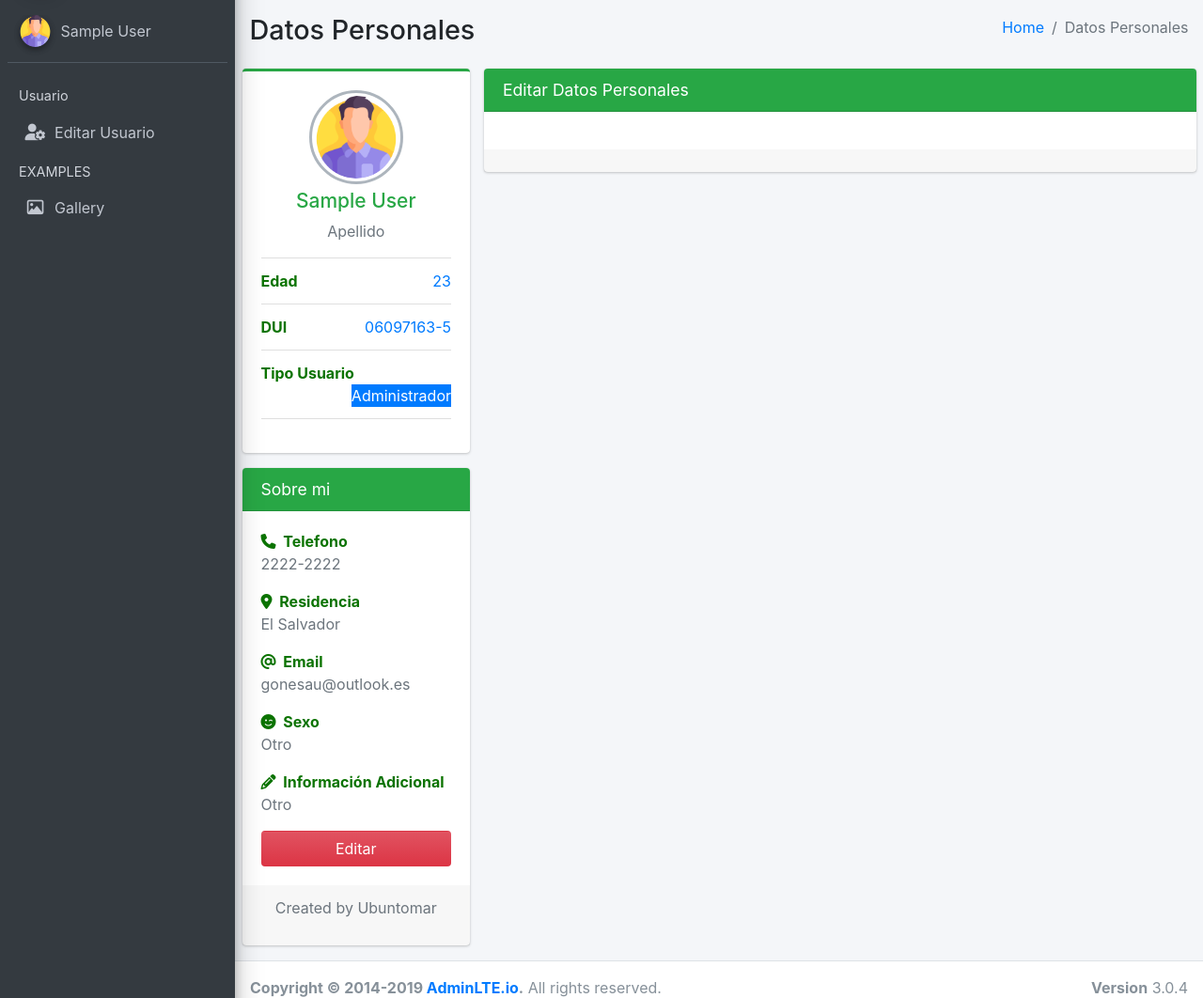
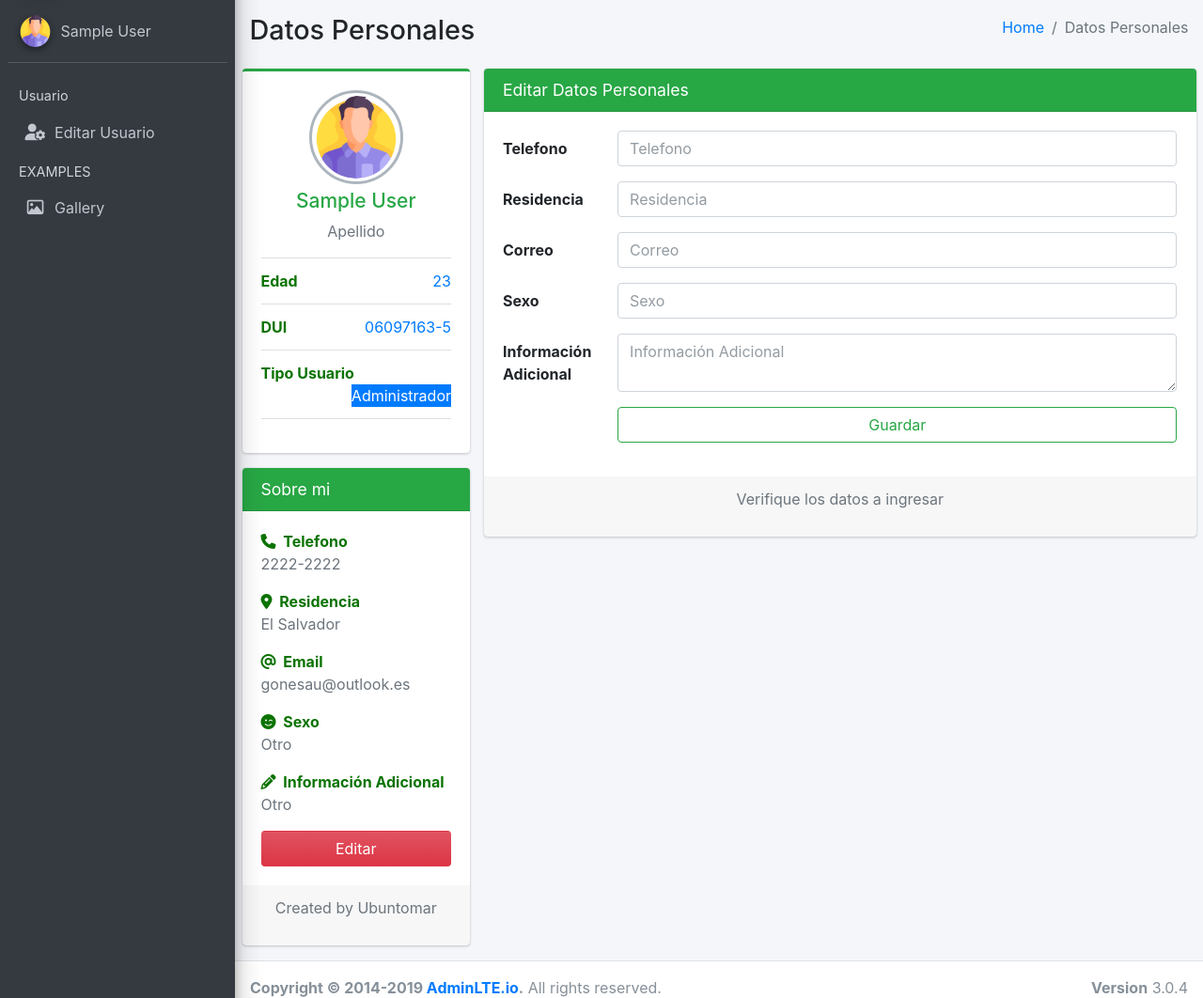
Before and after one commit to gonesau/farmacia, a PHP site: page /vista/editar_datos_personales.php in a window 1280 px wide. Shown: the part 57-1119 px from the top of the page at 94% size. Run offline with PHP 8.4, Linux system fonts and the light colour scheme; the visitor is signed in with stand-in values (Sample User, id 1); some libraries are stand-ins or nearby versions.

Commit message:
Frontend vista Editar Datos

```diff
--- a/vista/editar_datos_personales.php
+++ b/vista/editar_datos_personales.php
@@ -114,10 +114,46 @@ if($_SESSION['us_tipo']==1){
                   <h3 class="card-title">Editar Datos Personales</h3>
                 </div>
                 <div class="card-body">
-
+                  <form action="" class="form-horizontal">
+                    <div class="form-group row">
+                      <label for="telefono" class="col-sm-2 col-form-label">Telefono</label>
+                      <div class="col-sm-10">
+                        <input type="number" class="form-control" id="telefono" placeholder="Telefono">
+                      </div>
+                    </div>
+                    <div class="form-group row">
+                      <label for="residencia" class="col-sm-2 col-form-label">Residencia</label>
+                      <div class="col-sm-10">
+                        <input type="text" class="form-control" id="residencia" placeholder="Residencia">
+                      </div>
+                    </div>
+                    <div class="form-group row">
+                      <label for="correo" class="col-sm-2 col-form-label">Correo</label>
+                      <div class="col-sm-10">
+                        <input type="text" class="form-control" id="correo" placeholder="Correo">
+                      </div>
+                    </div>
+                    <div class="form-group row">
+                      <label for="sexo" class="col-sm-2 col-form-label">Sexo</label>
+                      <div class="col-sm-10">
+                        <input type="text" class="form-control" id="sexo" placeholder="Sexo">
+                      </div>
+                    </div>
+                    <div class="form-group row">
+                      <label for="adicional" class="col-sm-2 col-form-label">Información Adicional</label>
+                      <div class="col-sm-10">
+                        <textarea class="form-control" id="adicional" placeholder="Información Adicional"></textarea>
+                      </div>
+                    </div>
+                    <div class="form-group row">
+                      <div class="offset-sm-2 col-sm-10 float-right">
+                        <button type="submit" class="btn btn-block btn-outline-success">Guardar</button>
+                      </div>
+                    </div>
+                  </form>
                 </div>
                 <div class="card-footer">
-
+                  <p class="text-muted text-center">Verifique los datos a ingresar</p>
                 </div>
               </div>
           </div>
```
